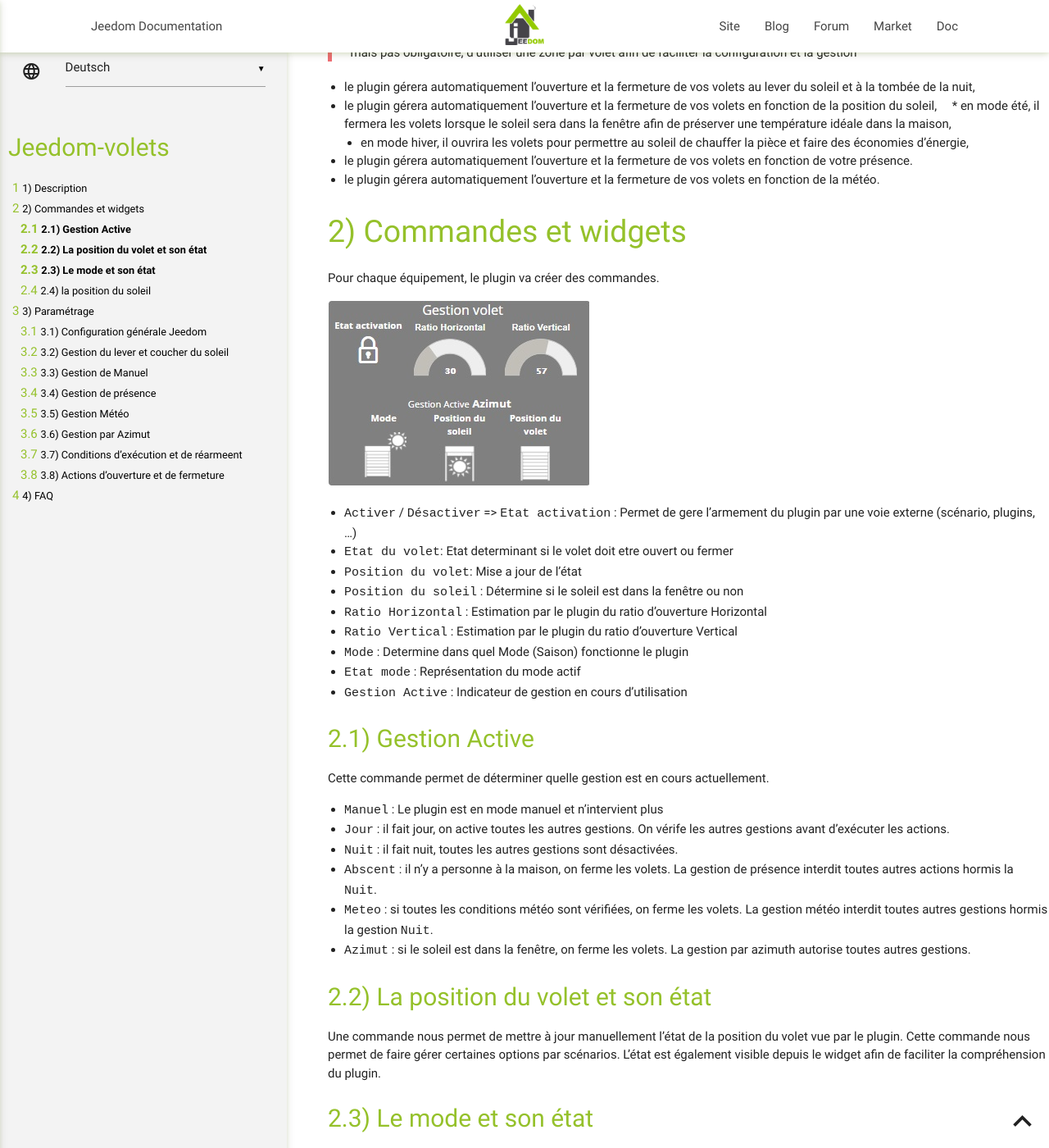
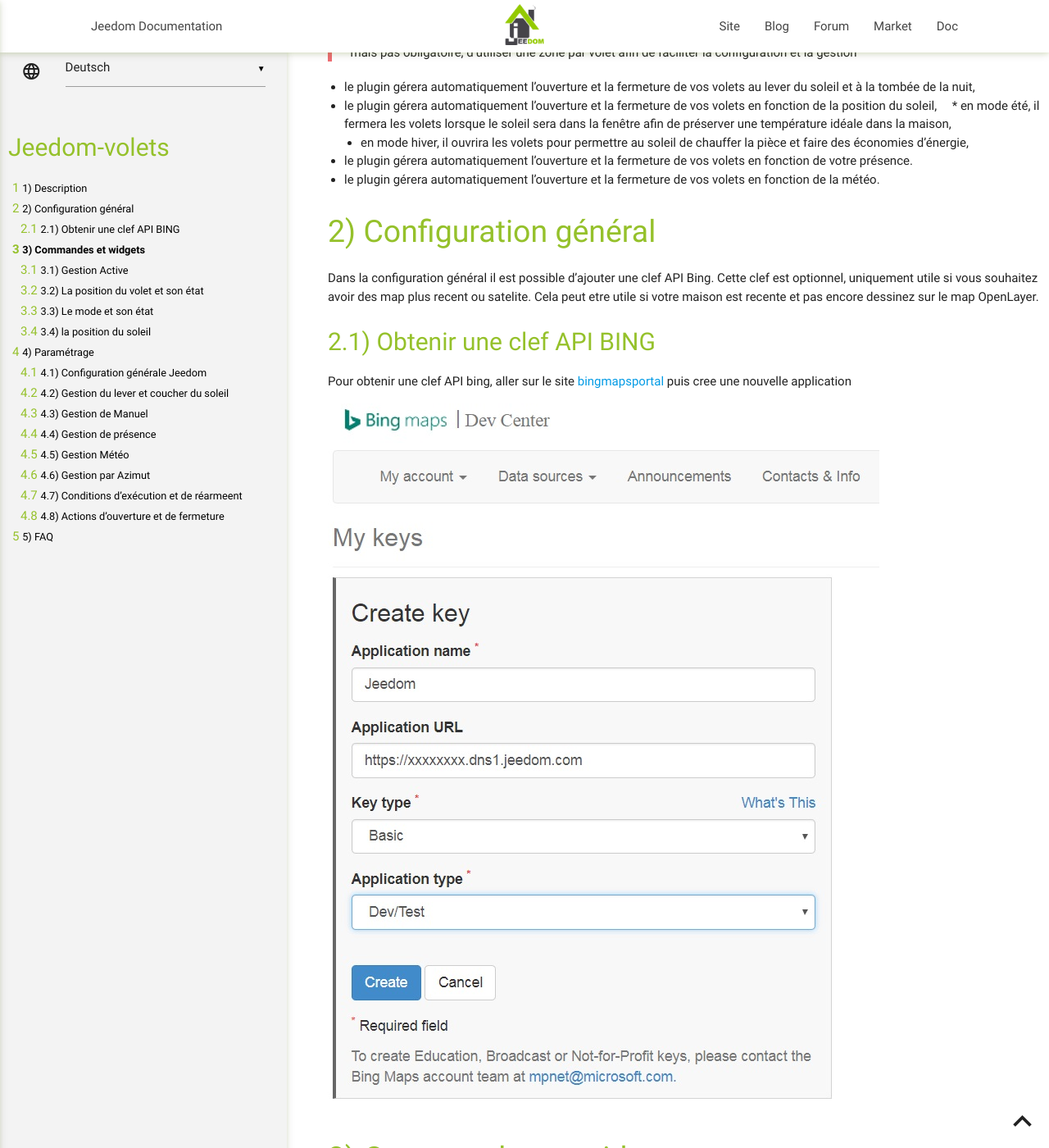
Before and after one commit to ndy913/Jeedom-Volets, a Jekyll site: the page built from docs/de_DE/index.md, in a window 1280 px wide and 1400 px high, scrolled down 239 px. Shown: the whole window at 82% size. Built offline with Jekyll 4.4.1, drawn with Linux system fonts in a browser that asks for light colours; our own code applies the rules of GitHub Pages for plain Markdown files; some of the changed text lies outside the part shown.

Commit message:
[ROBOT] Action all

```diff
--- a/docs/de_DE/index.md
+++ b/docs/de_DE/index.md
@@ -14,6 +14,21 @@ Il est recommandée, mais pas obligatoire, d'utiliser une zone par volet afin de
     * en mode hiver, il ouvrira les volets pour permettre au soleil de chauffer la pièce et faire des économies d'énergie,
 * le plugin gérera automatiquement l'ouverture et la fermeture de vos volets en fonction de votre présence.
 * le plugin gérera automatiquement l'ouverture et la fermeture de vos volets en fonction de la météo.
+
+Configuration général
+===
+
+Dans la configuration général il est possible d'ajouter une clef API Bing.
+Cette clef est optionnel, uniquement utile si vous souhaitez avoir des map plus recent ou satelite.
+Cela peut etre utile si votre maison est recente et pas encore dessinez sur le map OpenLayer.
+
+Obtenir une clef API BING
+----
+
+Pour obtenir une clef API bing, aller sur le site [bingmapsportal](https://www.bingmapsportal.com/Application#)
+puis cree une nouvelle application
+
+![introduction01](../images/BingAPiKeyCreate.jpg)
 
 Commandes et widgets
 ===
```
Also changed, not shown: docs/en_US/index.md (+15 -0 lines), docs/es_ES/index.md (+15 -0 lines).
